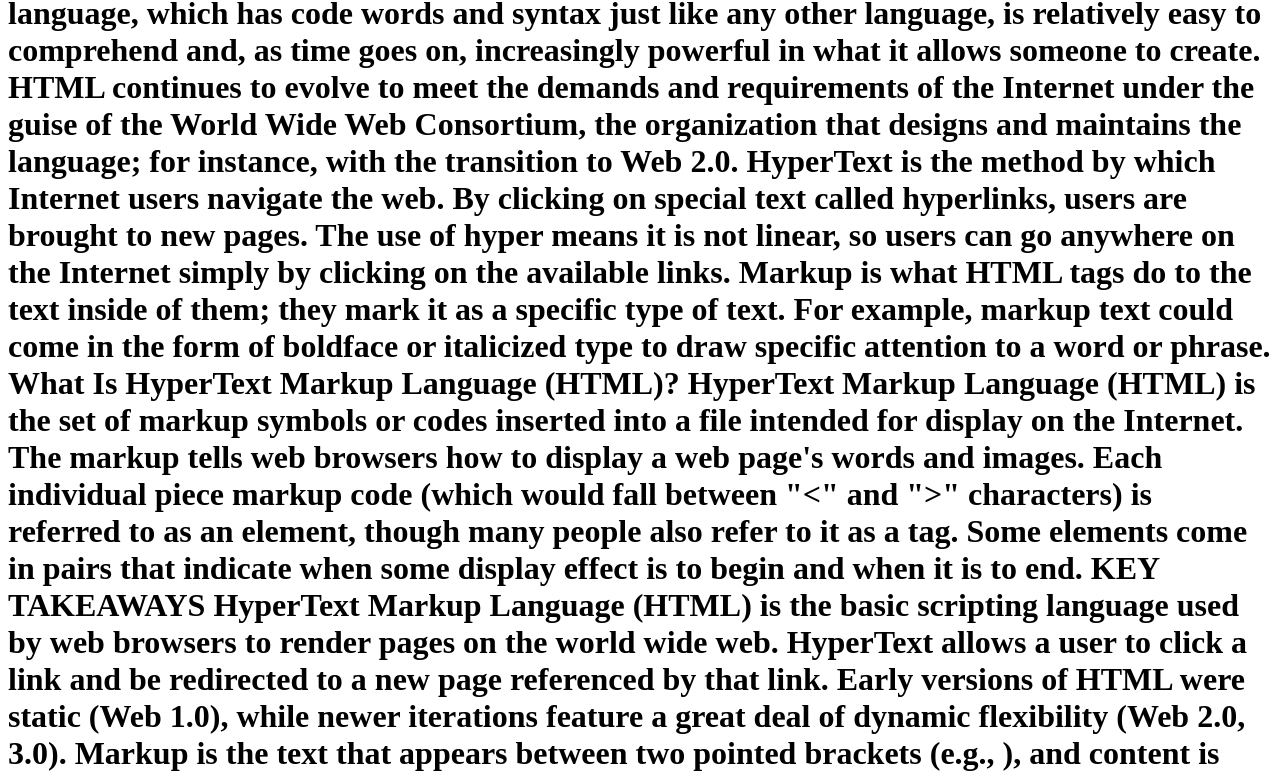
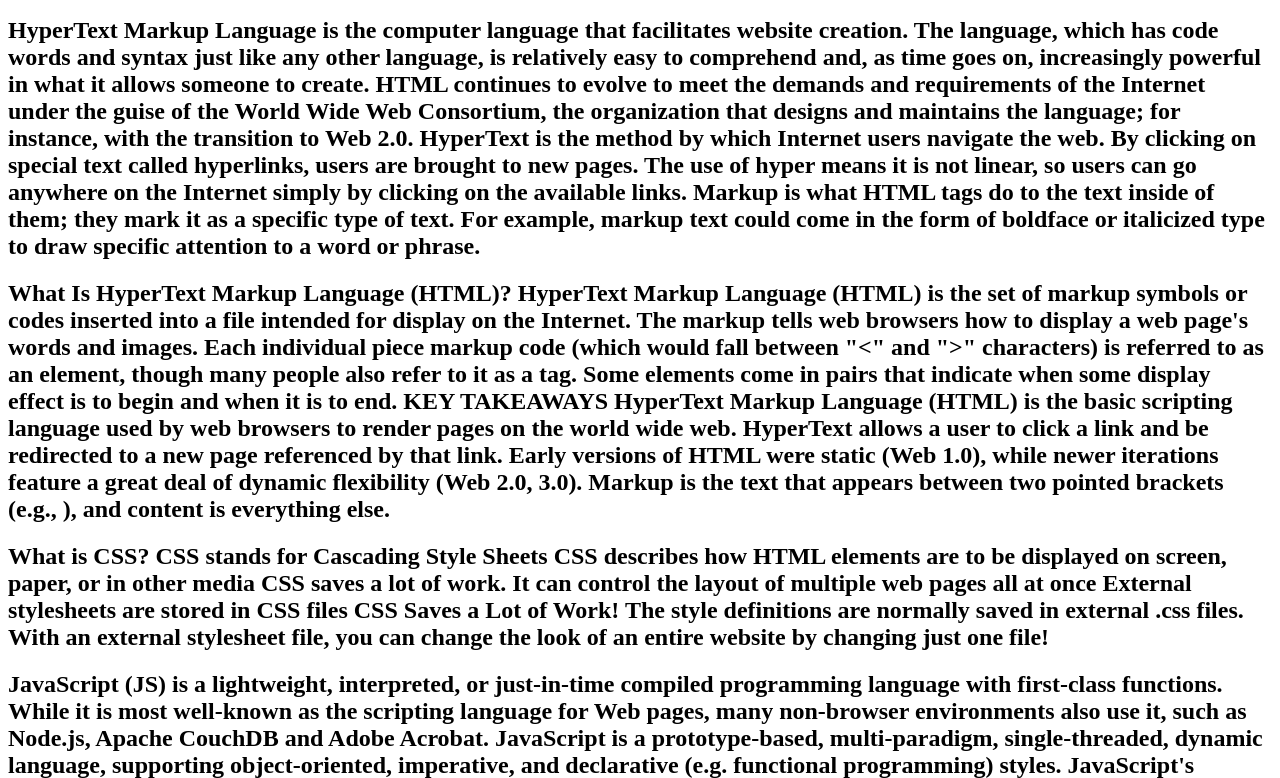
Before and after one commit to mukund844/portfolio, a plain HTML site: page page.html in a window 1280 px wide. Shown: the part 89-867 px from the top of the page. Drawn offline with Linux system fonts and the light colour scheme.

Commit message:
Update page.html

```diff
--- a/page.html
+++ b/page.html
@@ -4,17 +4,12 @@
     <body>
         <body>
             <div class="form-box">
-                <h1 >HyperText Markup Language is the computer language that facilitates website creation. The language, which has code words and syntax just like any other language, is relatively easy to comprehend and, as time goes on, increasingly powerful in what it allows someone to create. HTML continues to evolve to meet the demands and requirements of the Internet under the guise of the World Wide Web Consortium, the organization that designs and maintains the language; for instance, with the transition to Web 2.0. HyperText is the method by which Internet users navigate the web. By clicking on special text called hyperlinks, users are brought to new pages. The use of hyper means it is not linear, so users can go anywhere on the Internet simply by clicking on the available links. Markup is what HTML tags do to the text inside of them; they mark it as a specific type of text. For example, markup text could come in the form of boldface or italicized type to draw specific attention to a word or phrase.
-
-                    What Is HyperText Markup Language (HTML)? HyperText Markup Language (HTML) is the set of markup symbols or codes inserted into a file intended for display on the Internet. The markup tells web browsers how to display a web page's words and images. Each individual piece markup code (which would fall between "<" and ">" characters) is referred to as an element, though many people also refer to it as a tag. Some elements come in pairs that indicate when some display effect is to begin and when it is to end. KEY TAKEAWAYS HyperText Markup Language (HTML) is the basic scripting language used by web browsers to render pages on the world wide web. HyperText allows a user to click a link and be redirected to a new page referenced by that link. Early versions of HTML were static (Web 1.0), while newer iterations feature a great deal of dynamic flexibility (Web 2.0, 3.0). Markup is the text that appears between two pointed brackets (e.g., ), and content is everything else.
-
-                    What is CSS? CSS stands for Cascading Style Sheets CSS describes how HTML elements are to be displayed on screen, paper, or in other media CSS saves a lot of work. It can control the layout of multiple web pages all at once External stylesheets are stored in CSS files CSS Saves a Lot of Work! The style definitions are normally saved in external .css files. With an external stylesheet file, you can change the look of an entire website by changing just one file!
-
-                    JavaScript (JS) is a lightweight, interpreted, or just-in-time compiled programming language with first-class functions. While it is most well-known as the scripting language for Web pages, many non-browser environments also use it, such as Node.js, Apache CouchDB and Adobe Acrobat. JavaScript is a prototype-based, multi-paradigm, single-threaded, dynamic language, supporting object-oriented, imperative, and declarative (e.g. functional programming) styles. JavaScript's dynamic capabilities include runtime object construction, variable parameter lists, function variables, dynamic script creation (via eval), object introspection (via for...in and Object utilities), and source-code recovery (JavaScript functions store their source text and can be retrieved through toString()). This section is dedicated to the JavaScript language itself, and not the parts that are specific to Web pages or other host environments. For information about APIs that are specific to Web pages, please see Web APIs and DOM.
-
-                     </h1>
-                    </div>
-        <div class="column left">
+                <h1 >Welcome To Web Design Module...! </h1>
+                <h2>HyperText Markup Language is the computer language that facilitates website creation. The language, which has code words and syntax just like any other language, is relatively easy to comprehend and, as time goes on, increasingly powerful in what it allows someone to create. HTML continues to evolve to meet the demands and requirements of the Internet under the guise of the World Wide Web Consortium, the organization that designs and maintains the language; for instance, with the transition to Web 2.0. HyperText is the method by which Internet users navigate the web. By clicking on special text called hyperlinks, users are brought to new pages. The use of hyper means it is not linear, so users can go anywhere on the Internet simply by clicking on the available links. Markup is what HTML tags do to the text inside of them; they mark it as a specific type of text. For example, markup text could come in the form of boldface or italicized type to draw specific attention to a word or phrase.</h2>
+                <h2>What Is HyperText Markup Language (HTML)? HyperText Markup Language (HTML) is the set of markup symbols or codes inserted into a file intended for display on the Internet. The markup tells web browsers how to display a web page's words and images. Each individual piece markup code (which would fall between "<" and ">" characters) is referred to as an element, though many people also refer to it as a tag. Some elements come in pairs that indicate when some display effect is to begin and when it is to end. KEY TAKEAWAYS HyperText Markup Language (HTML) is the basic scripting language used by web browsers to render pages on the world wide web. HyperText allows a user to click a link and be redirected to a new page referenced by that link. Early versions of HTML were static (Web 1.0), while newer iterations feature a great deal of dynamic flexibility (Web 2.0, 3.0). Markup is the text that appears between two pointed brackets (e.g., ), and content is everything else.</h2> </div>
+                    <h2>What is CSS? CSS stands for Cascading Style Sheets CSS describes how HTML elements are to be displayed on screen, paper, or in other media CSS saves a lot of work. It can control the layout of multiple web pages all at once External stylesheets are stored in CSS files CSS Saves a Lot of Work! The style definitions are normally saved in external .css files. With an external stylesheet file, you can change the look of an entire website by changing just one file!</h2>
+                    <h2>JavaScript (JS) is a lightweight, interpreted, or just-in-time compiled programming language with first-class functions. While it is most well-known as the scripting language for Web pages, many non-browser environments also use it, such as Node.js, Apache CouchDB and Adobe Acrobat. JavaScript is a prototype-based, multi-paradigm, single-threaded, dynamic language, supporting object-oriented, imperative, and declarative (e.g. functional programming) styles. JavaScript's dynamic capabilities include runtime object construction, variable parameter lists, function variables, dynamic script creation (via eval), object introspection (via for...in and Object utilities), and source-code recovery (JavaScript functions store their source text and can be retrieved through toString()). This section is dedicated to the JavaScript language itself, and not the parts that are specific to Web pages or other host environments. For information about APIs that are specific to Web pages, please see Web APIs and DOM.</h2>
+                    <div class="column left">
                     <img src="Screenshot (13).png" alt="">
                 </div>
                     <div class="column right">
```
